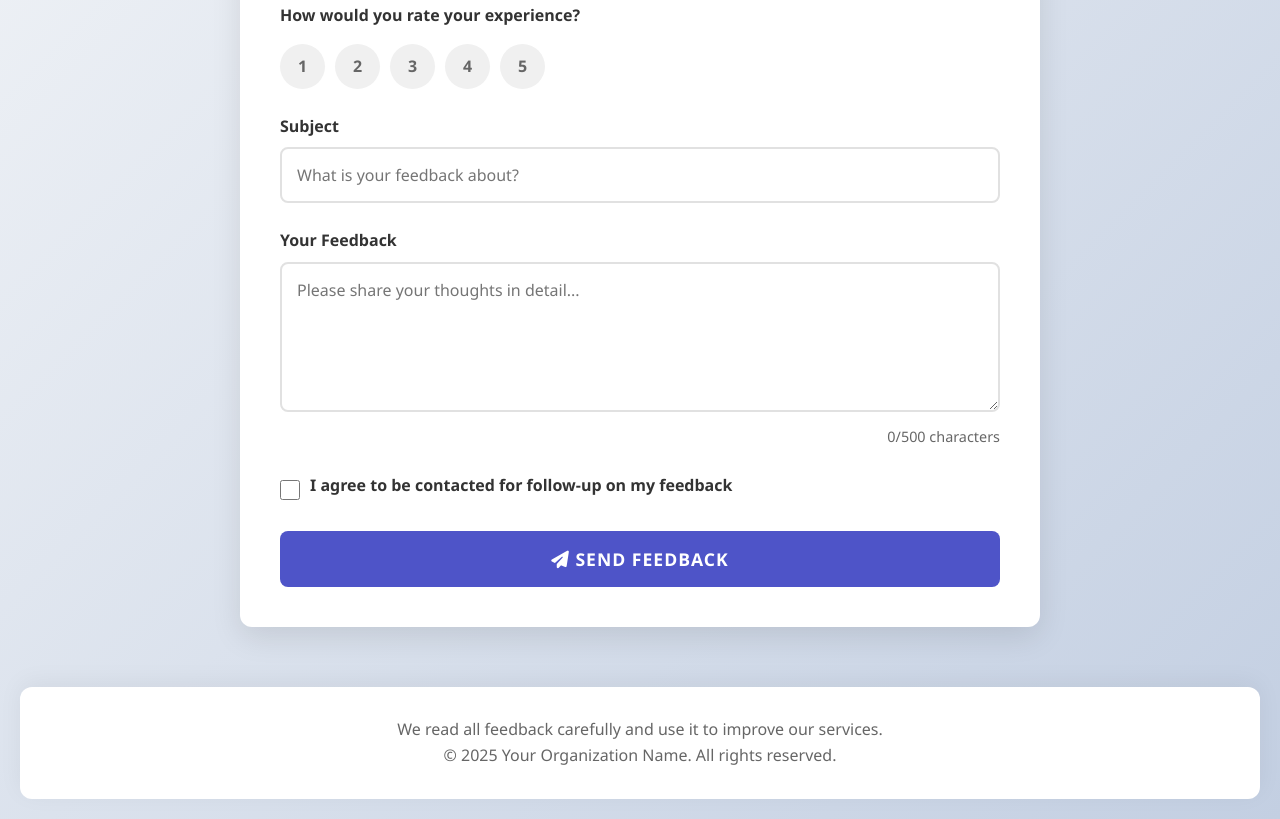
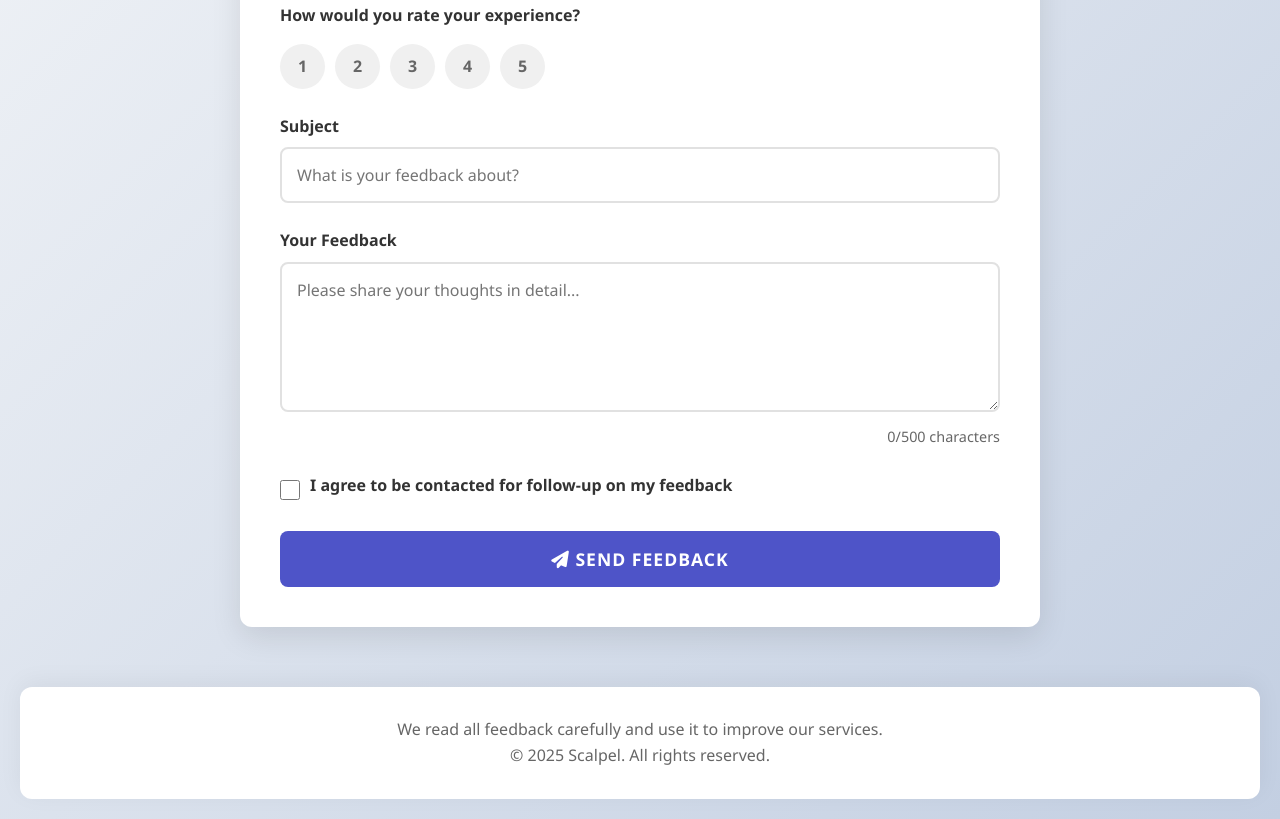
Before and after one commit to Lionshaft-pixel/Scalpel, a plain HTML site: page feedback.html in a window 1280 px wide. Shown: the part 624-1443 px from the top of the page. Drawn offline with Linux system fonts and the light colour scheme.

Commit message:
Update feedback.html

```diff
--- a/feedback.html
+++ b/feedback.html
@@ -374,7 +374,7 @@
 
     <footer>
         <p>We read all feedback carefully and use it to improve our services.</p>
-        <p>© 2025 Your Organization Name. All rights reserved.</p>
+        <p>© 2025 Scalpel. All rights reserved.</p>
     </footer>
 
     <script>
@@ -430,4 +430,5 @@
         });
     </script>
 </body>
+
 </html>
```
